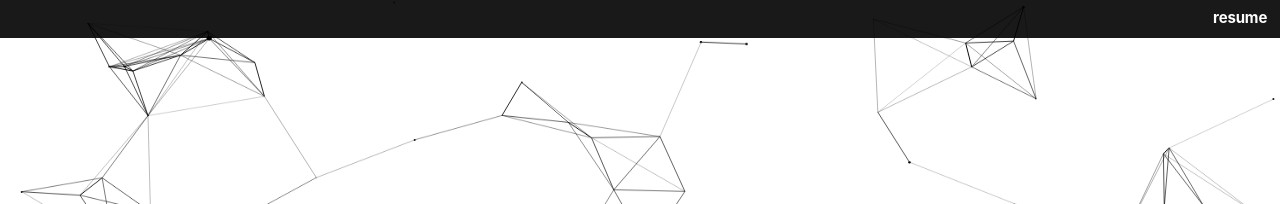
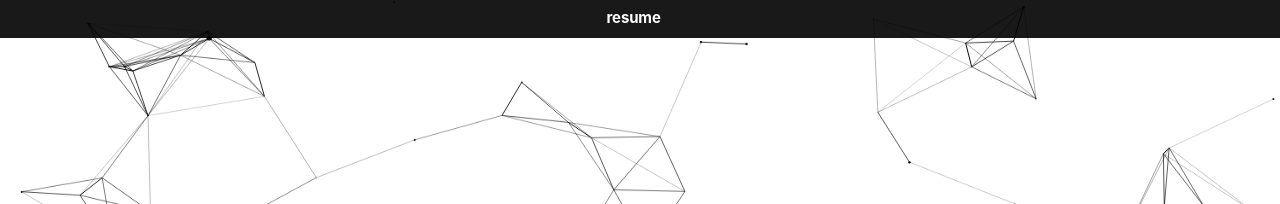
Before and after one commit to vedantsingh1404/website-v2.0, a Jekyll site: the page built from index.html, in a window 1280 px wide. Shown: the top 204 px of the page. Built offline with Jekyll 4.4.1, drawn with Linux system fonts in a browser that asks for light colours.

Commit message:
resume title centre

```diff
--- a/_layouts/default.html
+++ b/_layouts/default.html
@@ -24,7 +24,9 @@
   <div class="theme">
 
     <div class="top-container">
+        <center>
       <h3 class="res-title"><a href="https://drive.google.com/file/d/1vV0hhEbIMr7qU1UAqe3G6ZpCO7AsitFr/view?usp=sharing">resume</a></h3>
+        </center>
     </div>
     <main class="wrapper">
       {% if page.date %}
--- a/assets/styles.css
+++ b/assets/styles.css
@@ -26,7 +26,7 @@ body {
 
 .res-title {
   margin: 0.5vw 1vw 0 0;
-  float: right;
+  /*float: right;*/
 }
 
 .container-head {
```
